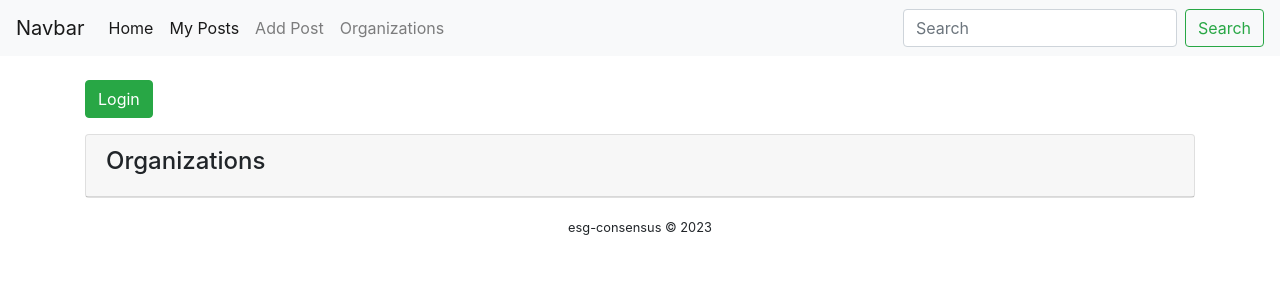
After one commit to AtharvaMutsaddi/ESG-Consensus-Platform, a Flask app: template app/templates/organization_info.html in a window 1280 px wide. The commit adds this page. Shown: the top 300 px of the page. Run offline with Flask 3, Linux system fonts and the light colour scheme; the template is opened without the code that fills it, so the values that code supplies are empty; parts of the project's set-up code (start-up, migrations or seed data) failed here and were passed over; some libraries are stand-ins or nearby versions.

Commit message:
integration1

```diff
--- a/app/app.py
+++ b/app/app.py
@@ -370,5 +370,110 @@ def submit_comment(post_id):
         flash("Please Login to add comments", "danger")
     previous_route = session.get('previous_route', 'http://127.0.0.1:5000/home')
     return redirect(previous_route)
+
+@app.route("/my_post", methods=["GET", "POST"])
+def my_posts():
+    # Check if the user is logged in
+    if "user_id" in session:
+        user_id = session["user_id"]
+        # Fetch posts created by the logged-in user
+        query = f"SELECT * FROM Post WHERE UserID = {user_id}"
+        cursor.execute(query)
+        user_posts = cursor.fetchall()
+        posts_df = pd.DataFrame(user_posts, columns=["PostID", "Title", "Description", "CreatedAtDate", "Status", "Topic", "Type","UserID", "Upvotes", "Downvotes", "OrganizationID"])
+        post_id = 1
+        checkloggedin = True
+        return render_template("my_post.html", posts_df=posts_df, post_id = post_id, checkloggedin=checkloggedin)
+    else:
+        flash("Please log in to view your posts", "danger")
+        return redirect(url_for("login"))
+
+@app.route("/edit_post/<int:post_id>", methods=["GET", "POST"])
+def edit_post(post_id):
+    if "user_id" in session:
+        if request.method == "POST":
+            # Handle the form submission to update the post
+            new_title = request.form.get("editTitle")
+            new_description = request.form.get("editDescription")
+            new_status = request.form.get("editStatus")
+            new_topic = request.form.get("editTopic")
+            new_type = request.form.get("editType")
+
+
+            # Update the post in the database using a SQL query
+            update_query = "UPDATE Post SET Title = %s, Description = %s, Status = %s, Topic = %s, Type = %s WHERE PostID = %s"
+            cursor.execute(update_query, (new_title, new_description, new_status, new_topic, new_type, post_id))
+            cnx.commit()
+
+            flash("Post updated successfully", "success")
+            return redirect(url_for("my_posts"))
+        else:
+            # Fetch the existing post data for pre-filling the form
+            query = f"SELECT * FROM Post WHERE PostID = {post_id}"
+            cursor.execute(query)
+            post_data = cursor.fetchone()
+
+            if post_data:
+                post = {
+                    'PostID': post_data[0],
+                    'Title': post_data[1],
+                    'Description': post_data[2],
+                    'Status': post_data[4],
+                    'Topic' : post_data[5],
+                    'Type' : post_data[6]
+                }
+                return render_template("edit_post.html", post=post)
+            else:
+                flash("Post not found", "danger")
+                return redirect(url_for("my_posts"))
+    else:
+        flash("Please log in to edit posts", "danger")
+        return redirect(url_for("login"))
+
+@app.route("/organization_info", methods=["GET","POST"])
+def organization_info():
+    # Check if the user is logged in
+    if "user_id" in session:
+        user_id = session["user_id"]
+        checkloggedin = True
+        query = f"SELECT * FROM Organization;"
+        cursor.execute(query)
+        other_organizations = cursor.fetchall()
+        # Convert the list of dictionaries to a Pandas DataFrame
+        other_organizations = pd.DataFrame(other_organizations, columns=["OrganizationID","Name","ContactInformation","Description","Location"])
+
+        # other_organizations = fetch_other_organizations(user_id)
+
+        return render_template("organization_info.html", other_organizations=other_organizations, checkloggedin=checkloggedin)
+    else:
+        flash("Please log in to view organization information", "danger")
+        return redirect(url_for("login"))
+
+
+
+@app.route("/delete_post/<int:post_id>", methods=["POST"])
+def delete_post(post_id):
+    if "user_id" in session:
+        user_id = session["user_id"]
+
+        # Check if the post with the given ID exists and belongs to the logged-in user
+        query = "SELECT UserID FROM Post WHERE PostID = %s"
+        cursor.execute(query, (post_id,))
+        result = cursor.fetchone()
+
+        if result and result[0] == user_id:
+            # If the post exists and belongs to the user, delete it
+            delete_query = "DELETE FROM Post WHERE PostID = %s"
+            cursor.execute(delete_query, (post_id,))
+            cnx.commit()
+            flash("Post deleted successfully", "success")
+        else:
+            flash("You don't have permission to delete this post", "danger")
+    else:
+        flash("Please log in to delete posts", "danger")
+
+    # Redirect back to the "My Posts" page
+    return redirect(url_for("my_posts"))
+
 if __name__ == '__main__':
     app.run(debug=True)
--- a/app/templates/base.html
+++ b/app/templates/base.html
@@ -28,8 +28,14 @@
                 <li class="nav-item active">
                     <a class="nav-link" href="/home">Home <span class="sr-only">(current)</span></a>
                 </li>
+                <li class="nav-item active">
+                    <a class="nav-link" href="/my_post">My Posts <span class="sr-only">(current)</span></a>
+                </li>
                 <li class="nav-item">
                     <a class="nav-link" href="/create_post">Add Post</a>
+                </li>
+                <li class="nav-item">
+                    <a class="nav-link" href="/organization_info">Organizations</a>
                 </li>
             </ul>
             <form class="form-inline my-2 my-lg-0">
@@ -53,6 +59,10 @@
         {% block content %}{% endblock %}
     </div>
 
+    <footer class="footer text-center py-3">
+        <small>esg-consensus &copy; 2023</small>
+    </footer>
+
 
     <script src="https://code.jquery.com/jquery-3.2.1.slim.min.js"
         integrity="sha384-KJ3o2DKtIkvYIK3UENzmM7KCkRr/rE9/Qpg6aAZGJwFDMVNA/GpGFF93hXpG5KkN"
--- /dev/null
+++ b/app/templates/organization_info.html
@@ -0,0 +1,49 @@
+{% extends "base.html" %}
+
+{% block title %}Organization Info - Your App Name{% endblock %}
+
+{% block content %}
+<div class="container mt-4">
+    <div class="row">
+        <div class="col">
+            {% if checkloggedin == True %}
+            <form method="POST" action="/logout">
+                <button type="submit" class="btn btn-danger">Logout</button>
+            </form>
+            {% else %}
+            <a href="/login" class="btn btn-success">Login</a>
+            {% endif %}
+        </div>
+    </div>
+
+    <div class="row mt-3">
+        <div class="col">
+            {% if other_organizations is not none %}
+            <div class="card">
+                <div class="card-header">
+                    <h4>Organizations</h4>
+                </div>
+                <ul class="list-group list-group-flush">
+                    {% for index, org in other_organizations.iterrows() %}
+                    <li class="list-group-item">
+                        <div class="card">
+                            <div class="card-header">
+                                {{ org["Name"] }}
+                            </div>
+                            <div class="card-body">
+                                <p class="card-text">Description: {{ org['Description'] }}</p>
+                                <p class="card-text">Contact Information: {{ org['ContactInformation'] }}</p>
+                                <p class="card-text">Location: {{ org['Location'] }}</p>
+                            </div>
+                        </div>
+                    </li>
+                    {% endfor %}
+                </ul>
+            </div>
+            {% else %}
+            <p>No organization related to the user.</p>
+            {% endif %}
+        </div>
+    </div>
+</div>
+{% endblock %}
```
Also changed, not shown: app/templates/my_post.html (added, +45 -0 lines).
